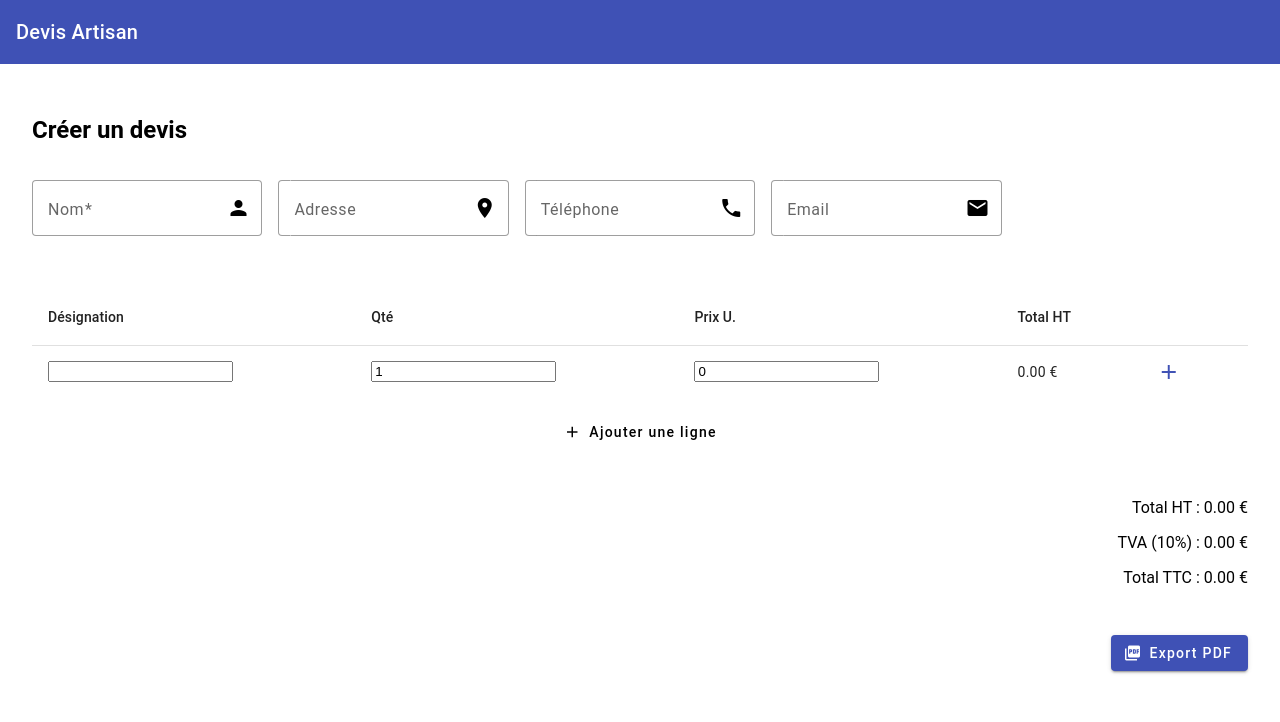
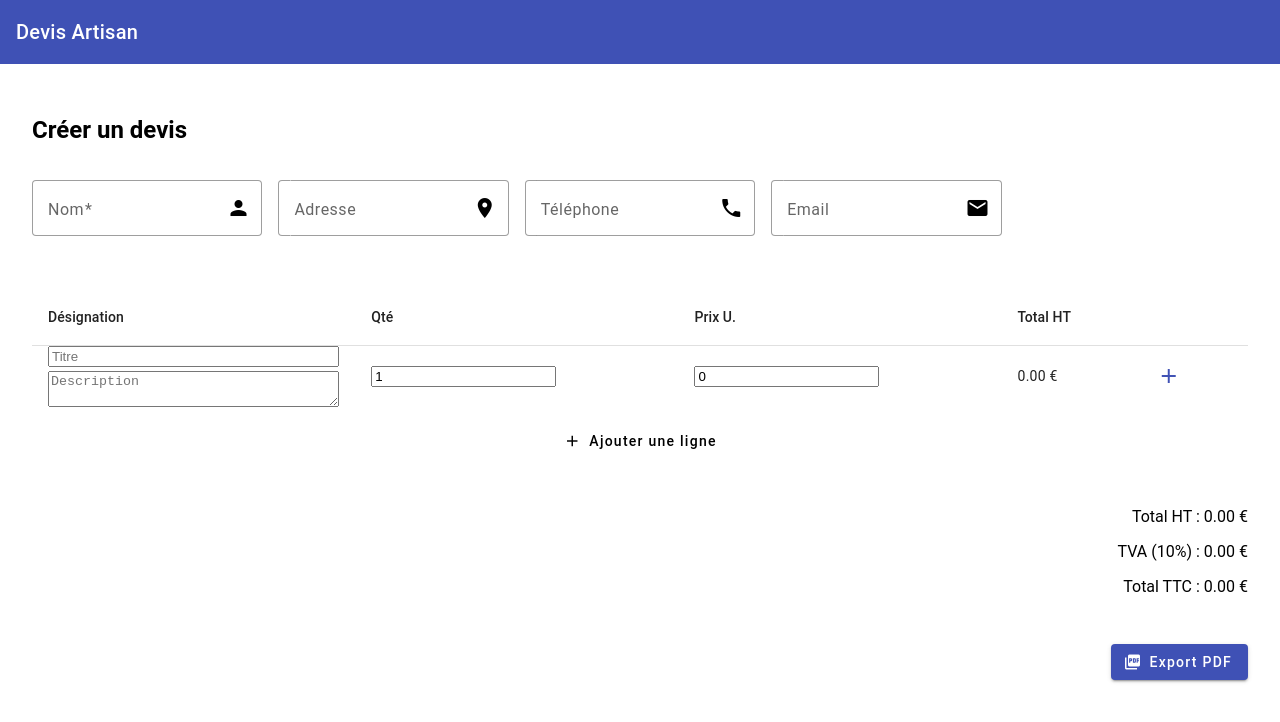
Before and after one commit to simao2018/invoice-app, an Angular app: page /devis in a window 1280 px wide. Shown: the top 722 px of the page. Built offline with nearby package versions, Linux system fonts and the light colour scheme.

Commit message:
feat: allow description for quote items

```diff
--- a/src/app/create-quote/create-quote.component.html
+++ b/src/app/create-quote/create-quote.component.html
@@ -31,8 +31,9 @@
   <table #table mat-table [dataSource]="items.controls" class="items-table" formArrayName="items" [trackBy]="trackByFn">
     <ng-container matColumnDef="designation">
       <th mat-header-cell *matHeaderCellDef>Désignation</th>
-      <td mat-cell *matCellDef="let row; let i = index" [formGroupName]="i">
-        <input matInput formControlName="designation" />
+      <td mat-cell *matCellDef="let row; let i = index" [formGroupName]="i" class="designation-cell">
+        <input matInput formControlName="designation" placeholder="Titre" />
+        <textarea matInput formControlName="description" placeholder="Description" rows="2"></textarea>
       </td>
     </ng-container>
 
--- a/src/app/create-quote/create-quote.component.scss
+++ b/src/app/create-quote/create-quote.component.scss
@@ -21,6 +21,15 @@
   overflow-y: auto;
 }
 
+.designation-cell {
+  display: flex;
+  flex-direction: column;
+  gap: 0.25rem;
+  textarea {
+    resize: vertical;
+  }
+}
+
 .totals {
   text-align: right;
   margin-top: 1rem;
--- a/src/app/create-quote/create-quote.component.ts
+++ b/src/app/create-quote/create-quote.component.ts
@@ -65,6 +65,7 @@ export class CreateQuoteComponent {
   addItem(afterIndex?: number): void {
     const group = this.fb.group({
       designation: ['', Validators.required],
+      description: [''],
       quantity: [1, [Validators.required, Validators.min(1)]],
       unitPrice: [0, [Validators.required, Validators.min(0)]],
     });
@@ -138,8 +139,10 @@ export class CreateQuoteComponent {
     doc.text(client.address || '', left + 20, cursorY);
 
     // Tableau des prestations
-    const body = this.items.controls.map((ctrl) => [
-      ctrl.get('designation')!.value,
+    const body = this.items.controls.map((ctrl) => [{
+      title: ctrl.get('designation')!.value,
+      desc: ctrl.get('description')!.value,
+    },
       `${ctrl.get('quantity')!.value} U`,
       (ctrl.get('unitPrice')!.value || 0).toFixed(2),
       this.rowTotal(ctrl as FormGroup).toFixed(2),
@@ -159,6 +162,24 @@ export class CreateQuoteComponent {
       headStyles: { fillColor: [255, 230, 0] },
       styles: { fontSize: 10, cellPadding: 3 },
       columnStyles: { 0: { cellWidth: 90 } },
+      didParseCell: (data) => {
+        if (data.section === 'body' && data.column.index === 0) {
+          const val = data.cell.raw as { title: string; desc: string };
+          data.cell.text = [val.title, val.desc];
+        }
+      },
+      didDrawCell: (data) => {
+        if (data.section === 'body' && data.column.index === 0) {
+          const val = data.cell.raw as { title: string; desc: string };
+          const pos = (data.cell as any).getTextPos();
+          const x = pos.x;
+          const y = pos.y;
+          doc.setFont('helvetica', 'bold');
+          doc.text(val.title, x, y);
+          doc.setFont('helvetica', 'normal');
+          doc.text(val.desc, x, y + 4);
+        }
+      },
     });
 
     const finalY = (doc as any).lastAutoTable.finalY || cursorY + 20;
```
